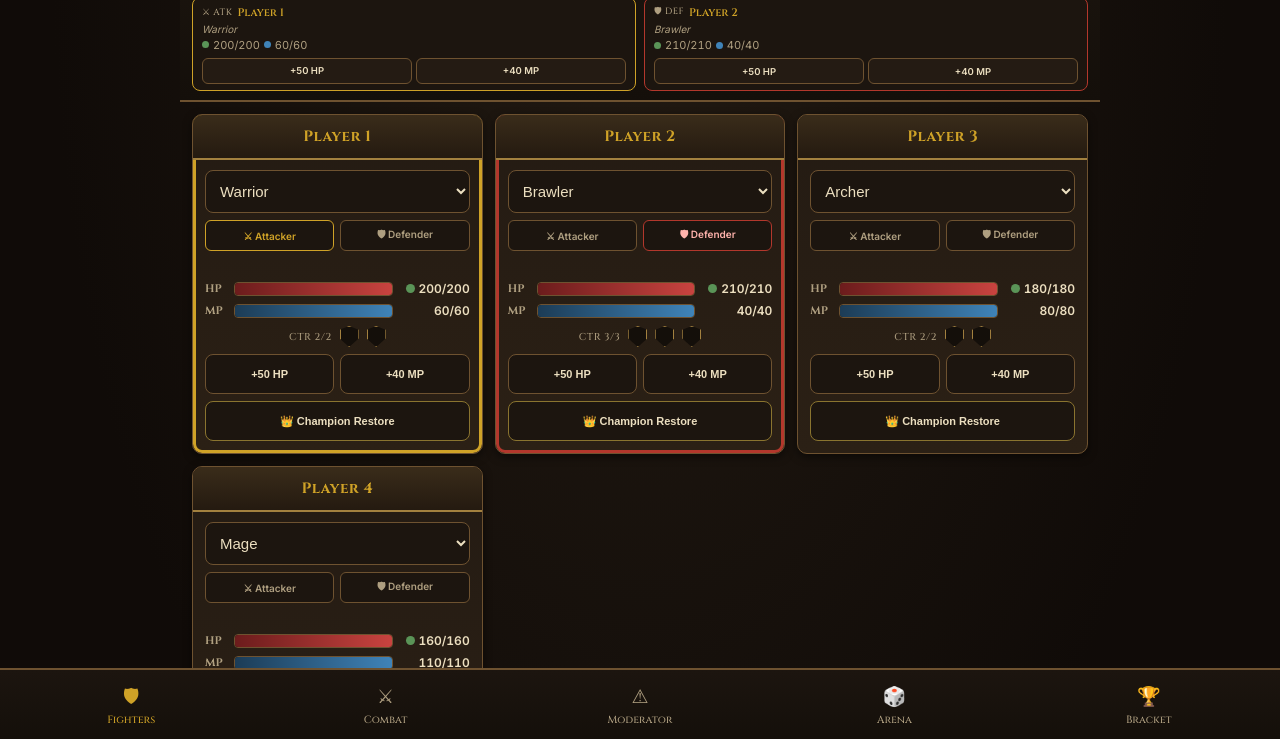
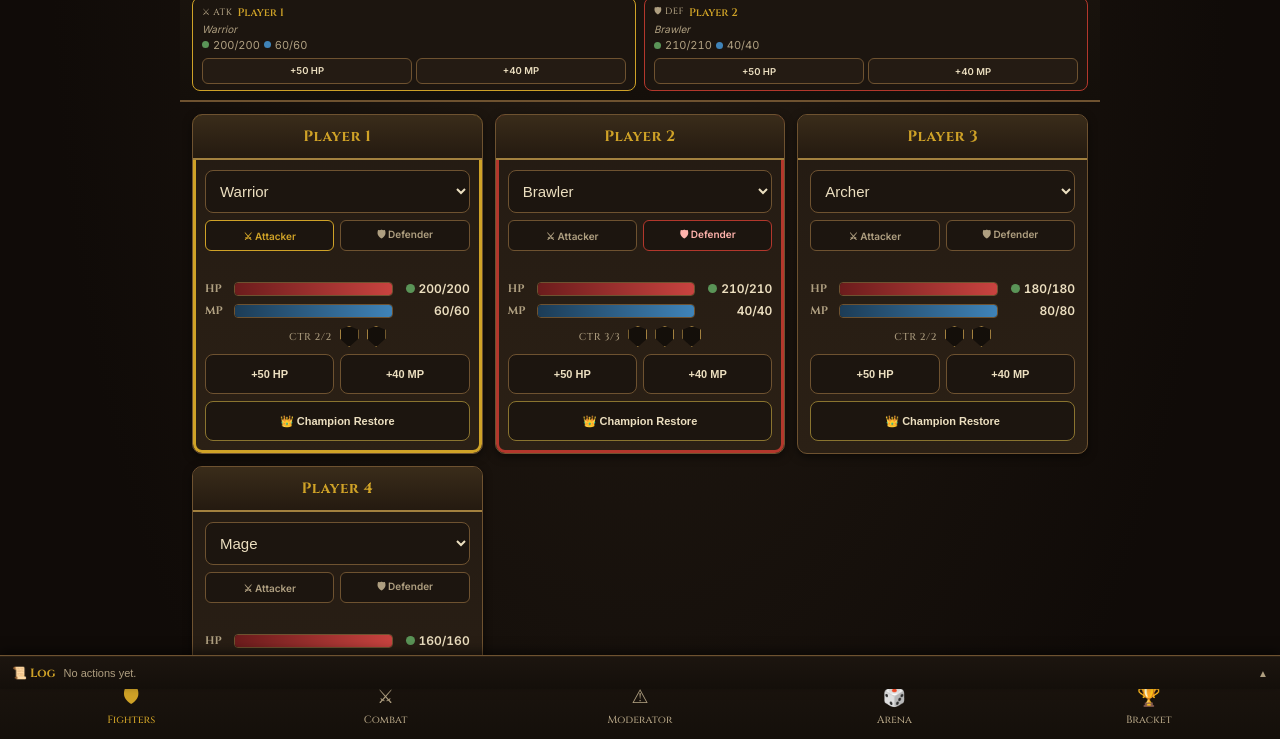
Before and after one commit to korogams-beep/The-Larpers-Tracker-Board, a website with bundled scripts: page index.html in a window 1280 px wide. Shown: the part 59-798 px from the top of the page. Built offline with nearby package versions, Linux system fonts and the light colour scheme.

Commit message:
feat: make combat log persistent and accessible across all board tabs docked at bottom

```diff
--- a/css/styles.css
+++ b/css/styles.css
@@ -23,10 +23,10 @@ body{
   font-family:'Inter',sans-serif;
   min-height:100vh;
 }
-.app{display:flex;flex-direction:column;min-height:100vh;padding-bottom:65px;}
+.app{display:flex;flex-direction:column;min-height:100vh;padding-bottom:100px;}
 
 /* HEADER + STATUS STRIP (always visible) */
-.top-fixed{position:sticky;top:0;z-index:10;background:linear-gradient(180deg,#1c150f,#140f0a);border-bottom:2px solid var(--border);}
+.top-fixed{position:sticky;top:0;z-index:100;background:linear-gradient(180deg,#1c150f,#140f0a);border-bottom:2px solid var(--border);}
 .app-header{display:flex;align-items:center;justify-content:space-between;padding:12px 14px 8px;}
 .app-header h1{font-family:'Cinzel',serif;font-weight:800;letter-spacing:2px;font-size:18px;margin:0;color:var(--gold);}
 .app-header .subtitle{font-size:9.5px;color:var(--parchment-dim);letter-spacing:1px;display:block;}
@@ -142,14 +142,75 @@ body{
 .combat-block .skill-btn .sk-stats{font-size:9.5px;}
 .combat-block .field-label{margin:4px 0 2px;}
 
-/* COMBAT LOG (inside Combat tab) */
-.combat-log-card{display:flex;flex-direction:column;gap:8px;margin-top:8px;}
-.log-header-row{display:flex;align-items:center;justify-content:space-between;gap:8px;}
-.select-battle{width:auto;min-width:130px;font-size:12px;padding:6px 8px;}
+/* PERSISTENT LOG BAR (visible on all tabs, docked at bottom above tab bar) */
+.log-bar{
+  position:fixed;
+  left:0;
+  right:0;
+  bottom:calc(52px + env(safe-area-inset-bottom, 0px));
+  z-index:40;
+  display:flex;
+  flex-direction:column;
+  background:linear-gradient(180deg,#1c150f,#140f0a);
+  border-top:1px solid var(--border);
+  box-shadow:0 -4px 10px var(--shadow);
+}
+.log-bar-body{
+  order:1;
+  max-height:0;
+  overflow:hidden;
+  padding:0 12px;
+  transition:max-height .25s ease, padding .2s ease;
+}
+.log-bar.expanded .log-bar-body{
+  max-height:42vh;
+  overflow-y:auto;
+  padding:8px 12px 10px;
+}
+.log-bar-header{
+  order:2;
+  width:100%;
+  display:flex;
+  align-items:center;
+  gap:8px;
+  padding:8px 12px;
+  background:none;
+  border:none;
+  border-top:1px solid #2a2015;
+  color:var(--parchment);
+  cursor:pointer;
+  text-align:left;
+  user-select:none;
+}
+.log-bar-title{
+  font-family:'Cinzel',serif;
+  color:var(--gold);
+  font-size:12px;
+  font-weight:700;
+  flex:0 0 auto;
+}
+.log-bar-latest{
+  flex:1;
+  font-size:11px;
+  color:var(--parchment-dim);
+  white-space:nowrap;
+  overflow:hidden;
+  text-overflow:ellipsis;
+}
+.log-bar-chevron{
+  font-size:10px;
+  color:var(--parchment-dim);
+  transition:transform .2s ease;
+  flex:0 0 auto;
+}
+.log-bar.expanded .log-bar-chevron{
+  transform:rotate(180deg);
+}
+.log-header-row{display:flex;align-items:center;justify-content:space-between;gap:8px;margin-bottom:6px;}
+.select-battle{width:auto;min-width:130px;font-size:12px;padding:5px 8px;}
 .combat-log{background:var(--bg-void);border:1px solid var(--border);border-radius:8px;padding:9px 10px;font-size:12px;line-height:1.5;color:var(--parchment-dim);max-height:260px;overflow-y:auto;}
 .combat-log .log-entry{border-bottom:1px dashed #2a2015;padding-bottom:5px;margin-bottom:5px;color:var(--parchment);}
 .combat-log .log-entry:last-child{border-bottom:none;margin-bottom:0;}
-.btn-undo{margin-bottom:8px;}
 
 /* ARENA TAB */
 .switch-row{display:flex;align-items:center;justify-content:space-between;background:var(--bg-panel);border:1px solid var(--border);border-radius:8px;padding:12px;}
--- a/index.html
+++ b/index.html
@@ -63,16 +63,6 @@
           <button class="dice-btn" data-roll="6">6 ⚅</button>
         </div>
       </div>
-      <div class="combat-log-card">
-        <div class="log-header-row">
-          <span class="section-title" style="margin:0;">📜 Combat Log</span>
-          <select id="battleSelect" class="std-select select-battle"></select>
-        </div>
-        <div id="currentLogWrap">
-          <div class="combat-log" id="combatLog"></div>
-        </div>
-        <div class="combat-log" id="archivedLog" style="display:none;"></div>
-      </div>
     </section>
 
     <section id="tab-moderator" class="tab-panel">
@@ -126,6 +116,24 @@
     </section>
   </main>
 
+  <div class="log-bar" id="logBar">
+    <div class="log-bar-body" id="logBarBody">
+      <div class="log-header-row">
+        <span class="field-label" style="margin:0;">Viewing</span>
+        <select id="battleSelect" class="std-select select-battle"></select>
+      </div>
+      <div id="currentLogWrap">
+        <div class="combat-log" id="combatLog"></div>
+      </div>
+      <div class="combat-log" id="archivedLog" style="display:none;"></div>
+    </div>
+    <button class="log-bar-header" id="logBarToggle" type="button">
+      <span class="log-bar-title">📜 Log</span>
+      <span class="log-bar-latest" id="logBarLatest">No actions yet.</span>
+      <span class="log-bar-chevron">▲</span>
+    </button>
+  </div>
+
   <nav class="tab-bar">
     <button class="tab-btn active" data-tab="fighters"><span class="tab-icon">🛡</span>Fighters</button>
     <button class="tab-btn" data-tab="combat"><span class="tab-icon">⚔</span>Combat</button>
--- a/js/ui/App.js
+++ b/js/ui/App.js
@@ -22,7 +22,7 @@ export class App {
   constructor() {
     this.state = new GameState();
 
-    this.logger = new Logger(document.getElementById('combatLog'));
+    this.logger = new Logger(document.getElementById('combatLog'), document.getElementById('logBarLatest'));
 
     const pushHistory = () => this.state.pushHistory(this.logger.getHtml());
     const log = (text) => this.logger.log(text);
@@ -69,6 +69,9 @@ export class App {
 
     this.bracketView = new BracketView(document.getElementById('bracketContainer'));
 
+    this.logBar = document.getElementById('logBar');
+    this.logBarToggle = document.getElementById('logBarToggle');
+
     this.resetBtn = document.getElementById('resetBtn');
     this.resetArmed = false;
     this.resetTimer = null;
@@ -112,6 +115,9 @@ export class App {
     this.bindArenaTab();
     this.bindBracketTab();
     this.bindResetButton();
+    this.logBarToggle.addEventListener('click', () => {
+      this.logBar.classList.toggle('expanded');
+    });
     document.getElementById('battleSelect').addEventListener('change', (e) => {
       this.historyView.setViewing(e.target.value);
       this.historyView.render(this.state);
```
